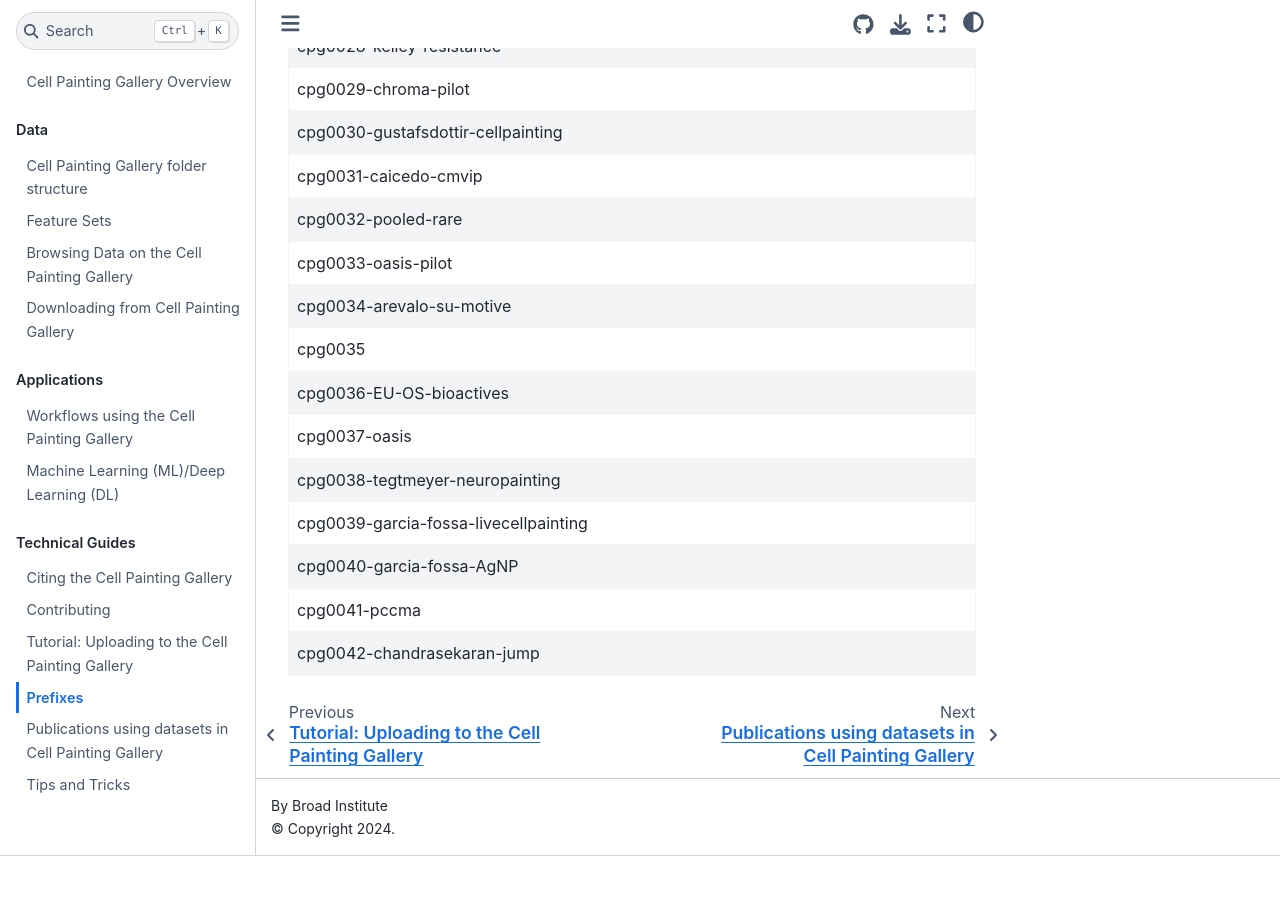
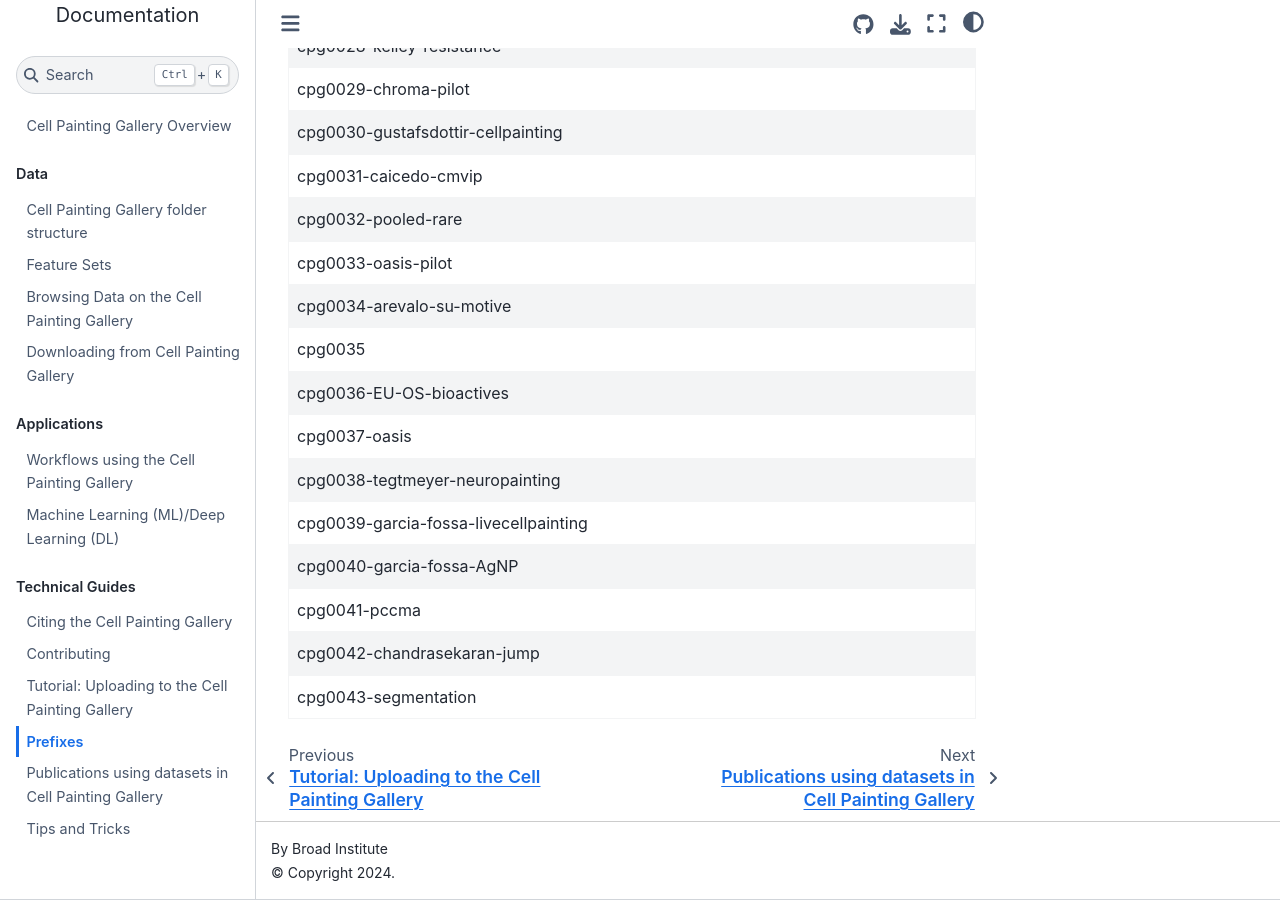
Before and after one commit to broadinstitute/cellpainting-gallery, a Jupyter Book: the page built from documentation/prefixes.md, in a window 1280 px wide and 900 px high, scrolled down 1468 px. Built offline with Jupyter Book 1.0.4 settings and Sphinx 7.4.7 and the Sphinx Book theme 1.1.4, drawn with Linux system fonts in a browser that asks for light colours; before the commit the page ends 2324 px from its top, so only the background shows below that.

Commit message:
add cpg0043-segmentation

```diff
--- a/documentation/prefixes.md
+++ b/documentation/prefixes.md
@@ -48,3 +48,4 @@
 | cpg0040-garcia-fossa-AgNP                |
 | cpg0041-pccma                            |
 | cpg0042-chandrasekaran-jump              |
+| cpg0043-segmentation                     |
```
